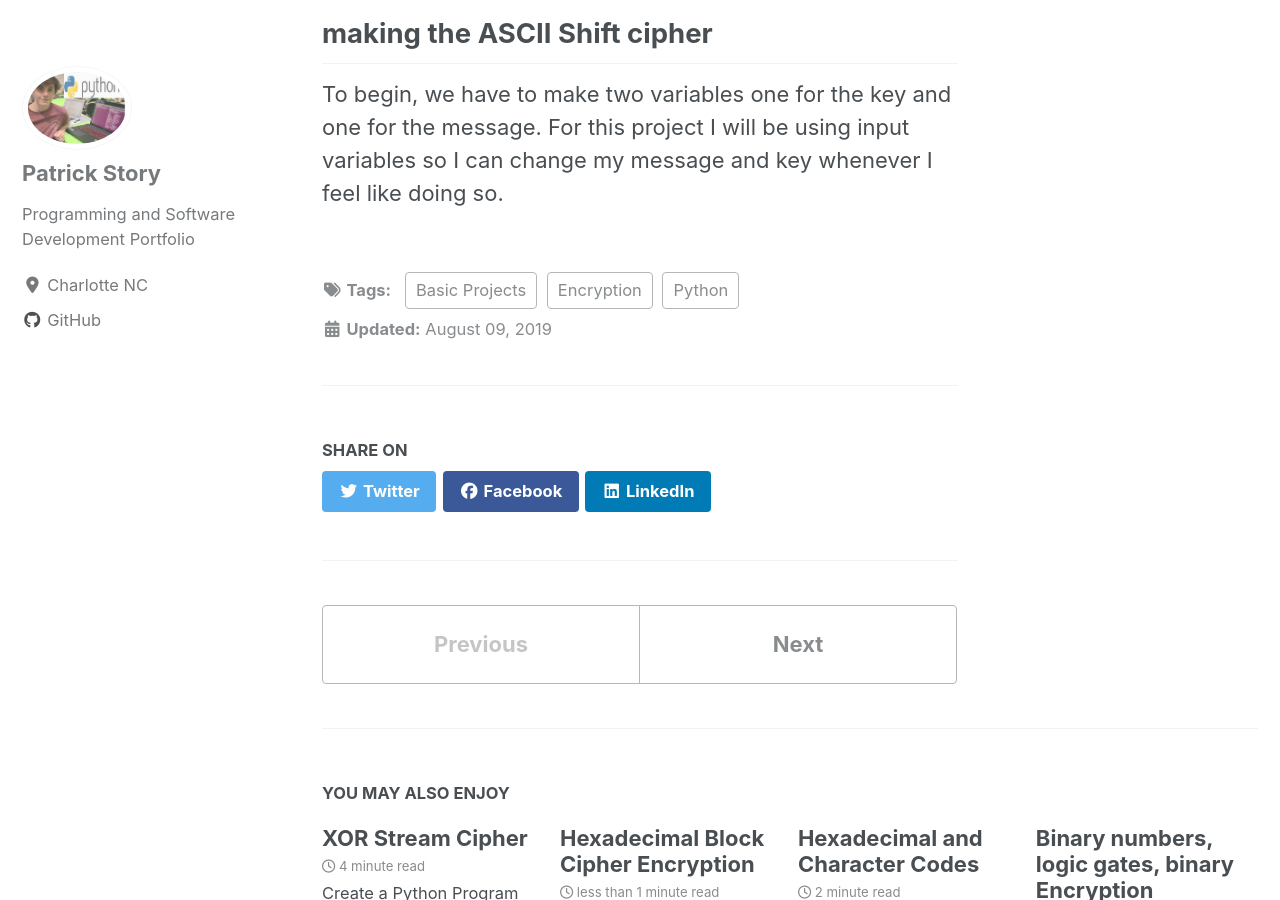
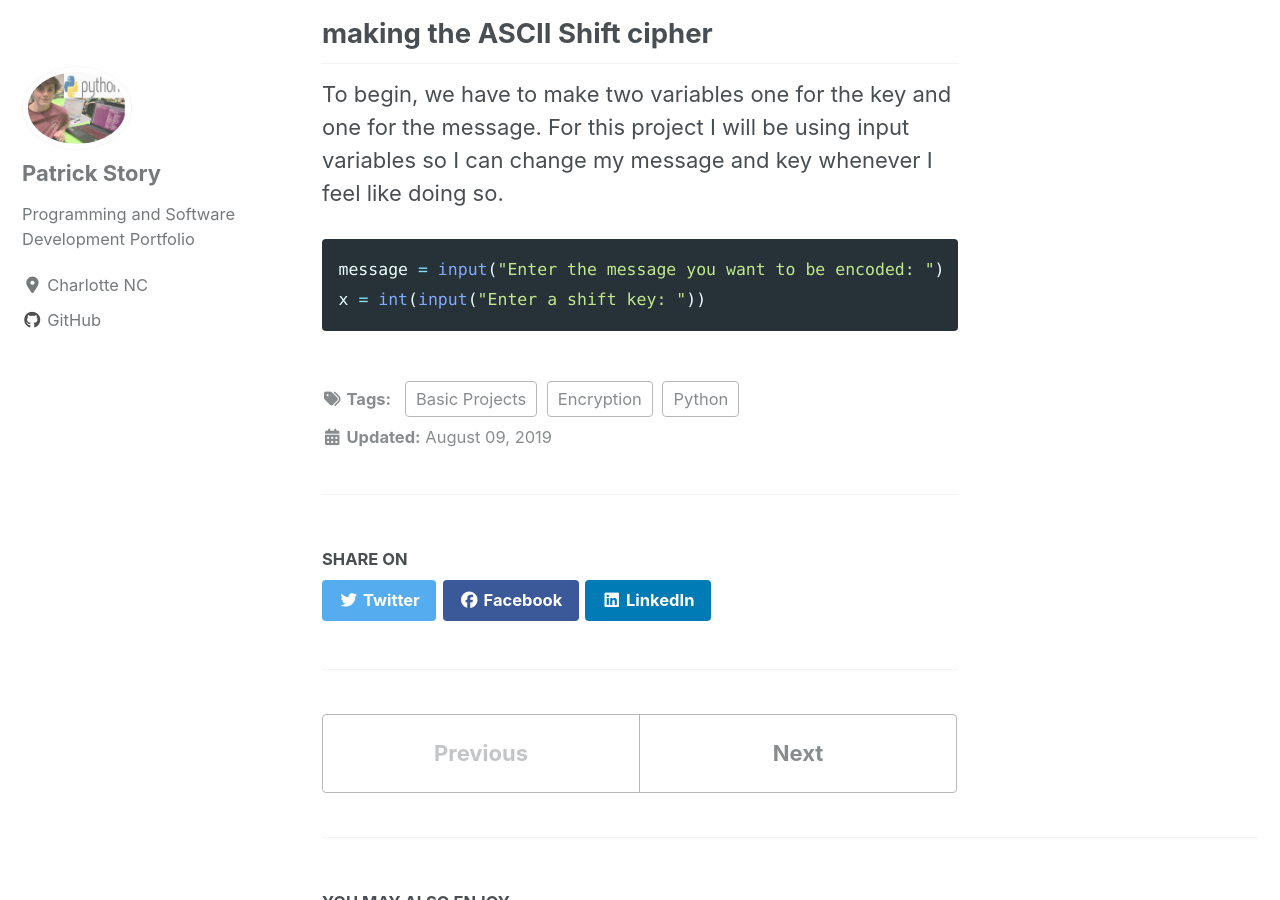
Before and after one commit to Patchyst/Patchyst.github.io, a Jekyll site: the page built from _posts/2019-08-9-CaesarCipher.md, in a window 1280 px wide and 900 px high, scrolled down 2020 px. Built offline with Jekyll 4.4.1, drawn with Linux system fonts in a browser that asks for light colours; cached includes are drawn as plain includes; nearby versions of some CDN libraries.

Commit message:
updating ASCII Cipher Project

````diff
--- a/_posts/2019-08-9-CaesarCipher.md
+++ b/_posts/2019-08-9-CaesarCipher.md
@@ -15,3 +15,7 @@ As I said before, a regular old shift cipher regulates you to just 26 mapping po
 
 ## making the ASCII Shift cipher
 To begin, we have to make two variables one for the key and one for the message. For this project I will be using input variables so I can change my message and key whenever I feel like doing so.
+```python
+message = input("Enter the message you want to be encoded: ")
+x = int(input("Enter a shift key: "))
+```
````
